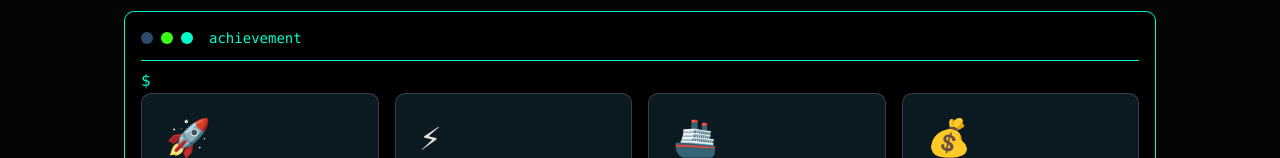
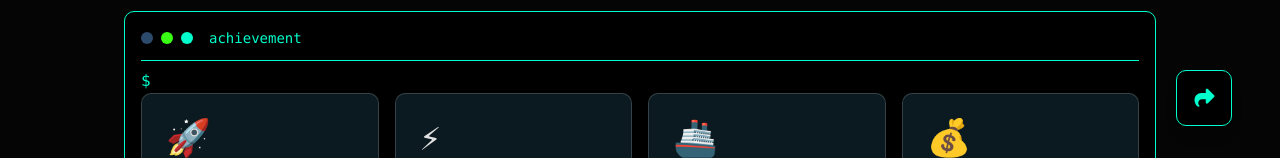
Before and after one commit to mendesbarreto/portfolio-vite, a React (Vite) app: page / in a window 1280 px wide. Shown: the part 642-800 px from the top of the page. Built offline with nearby package versions, Linux system fonts and the light colour scheme.

Commit message:
chore: Add social media buttons

```diff
--- /dev/null
+++ b/src/components/common/social-media-buttons.tsx
@@ -0,0 +1,65 @@
+import { FontAwesomeIcon } from '@fortawesome/react-fontawesome';
+import { faGithub, faTwitter, faFacebook, faLinkedin } from '@fortawesome/free-brands-svg-icons';
+import { faShare } from '@fortawesome/free-solid-svg-icons';
+import { useState } from 'react';
+
+export function SocialMediaButtons() {
+  const [isOpen, setIsOpen] = useState(false);
+
+  const socialLinks = [
+    {
+      icon: faGithub,
+      href: 'https://github.com/mendesbarreto',
+    },
+    {
+      icon: faLinkedin,
+      href: 'https://www.linkedin.com/in/mendesbarreto/',
+    },
+    {
+      icon: faTwitter,
+      href: 'https://x.com/DougTheDev',
+    },
+    {
+      icon: faFacebook,
+      href: 'https://www.facebook.com/douglasMendesBarreto',
+    },
+  ];
+
+  return (
+    <>
+      <div className="fixed bottom-8 right-12 z-50">
+        <div className="flex flex-col-reverse items-end gap-3">
+          {isOpen && (
+            <div className="flex flex-col gap-3 animate-in fade-in slide-in-from-bottom-5">
+              {socialLinks.map((media, index) => {
+                const id = `social-link-${index}`;
+                return (
+                  <a
+                    key={id}
+                    href={media.href}
+                    target="_blank"
+                    rel="noopener noreferrer"
+                    className={`flex justify-center items-center w-12 h-12 bg-black border border-mTeal rounded-lg p-3 hover:bg-mTeal/50 transition-all`}
+                  >
+                    <FontAwesomeIcon icon={media.icon} size="lg" className="text-mTeal" />
+                  </a>
+                );
+              })}
+            </div>
+          )}
+
+          <button
+            type="button"
+            onClick={() => setIsOpen(!isOpen)}
+            className={`flex justify-center items-center w-14 h-14 bg-black border border-mTeal rounded-lg shadow-lg hover:bg-mTeal/50 transition-all ${
+              isOpen ? 'rotate-45' : ''
+            }`}
+            aria-label="Toggle social links"
+          >
+            <FontAwesomeIcon icon={faShare} size="lg" className="text-mTeal" />
+          </button>
+        </div>
+      </div>
+    </>
+  );
+}
--- a/src/routes/__root.tsx
+++ b/src/routes/__root.tsx
@@ -1,3 +1,4 @@
+import { SocialMediaButtons } from '@/components/common/social-media-buttons';
 import { TerminalHeader } from '@/components/common/terminal-header';
 import { Outlet, createRootRoute } from '@tanstack/react-router';
 
@@ -11,6 +12,7 @@ function RootLayout() {
       <div className="max-w-1064 mx-auto pt-8 md:pt-16 px-4">
         <TerminalHeader />
         <Outlet />
+        <SocialMediaButtons></SocialMediaButtons>
       </div>
     </div>
   );
```
